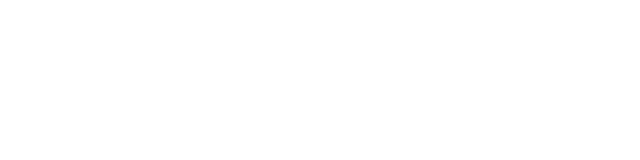
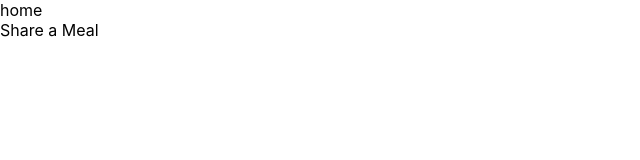
Before and after one commit to xbanegas/emerge-19, a React (Create React App) app: page /Home in a window 1280 px wide. Shown: the top 160 px of the page, without its empty margins (0-640 px from the left). Built offline with nearby package versions, Linux system fonts and the light colour scheme.

Commit message:
added pages

```diff
--- /dev/null
+++ b/src/Home/Home.js
@@ -0,0 +1,14 @@
+import React, { useContext } from "react";
+import { MyContext } from "../MyProvider";
+const Home = () => {
+  const data = useContext(MyContext);
+
+  return (
+    <div>
+      home
+      <div>{data.pageTitle}</div>
+    </div>
+  );
+};
+
+export default Home;
--- a/src/MyProvider.js
+++ b/src/MyProvider.js
@@ -8,6 +8,7 @@
 class MyProvider extends Component {
   state = {
     user: undefined,
+    pageTitle: "Share a Meal",
   };
 
   render() {
--- /dev/null
+++ b/src/Product/Product.js
@@ -0,0 +1,7 @@
+import React from "react";
+
+const Product = () => {
+  return <div>product</div>;
+};
+
+export default Product;
--- /dev/null
+++ b/src/Profile/Profile.js
@@ -0,0 +1,7 @@
+import React from "react";
+
+const Profile = () => {
+  return <div>profile</div>;
+};
+
+export default Profile;
--- a/src/Router.js
+++ b/src/Router.js
@@ -4,16 +4,22 @@
 import App from "./App";
 
 import MyProvider, { MyConsumer } from "./MyProvider";
+import Home from "./Home/Home";
+import Product from "./Product/Product";
+import Profile from "./Profile/Profile";
+import Search from "./Search/Search";
 
 const Router = () => (
   <BrowserRouter>
-
-        <MyProvider>
-          <Switch>
-            <Route exact path="/" component={App} />
-          </Switch>{" "}
-        </MyProvider>
-
+    <MyProvider>
+      <Switch>
+        <Route exact path="/" component={Home} />
+        <Route exact path="/Home" component={Home} />
+        <Route exact path="/Product" component={Product} />
+        <Route exact path="/Profile" component={Profile} />
+        <Route exact path="/Search" component={Search} />
+      </Switch>
+    </MyProvider>
   </BrowserRouter>
 );
 
--- /dev/null
+++ b/src/Search/Search.js
@@ -0,0 +1,7 @@
+import React from "react";
+
+const Search = () => {
+  return <div>search</div>;
+};
+
+export default Search;
```
